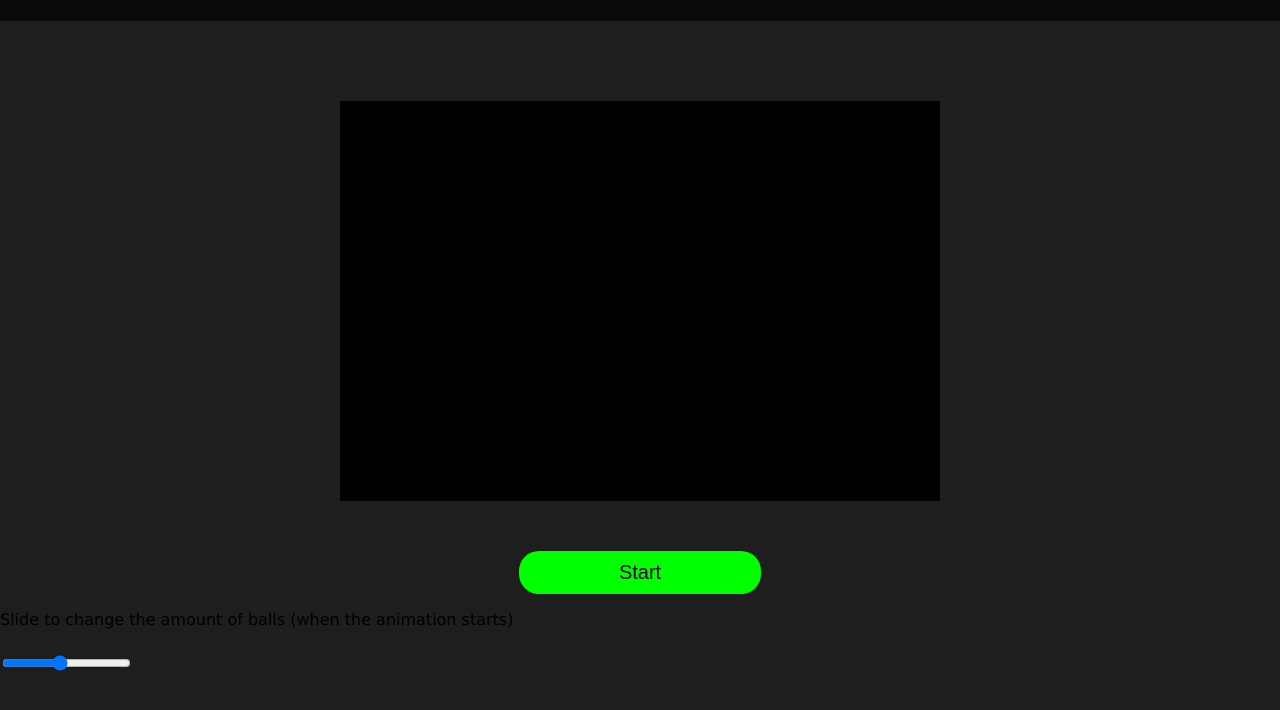
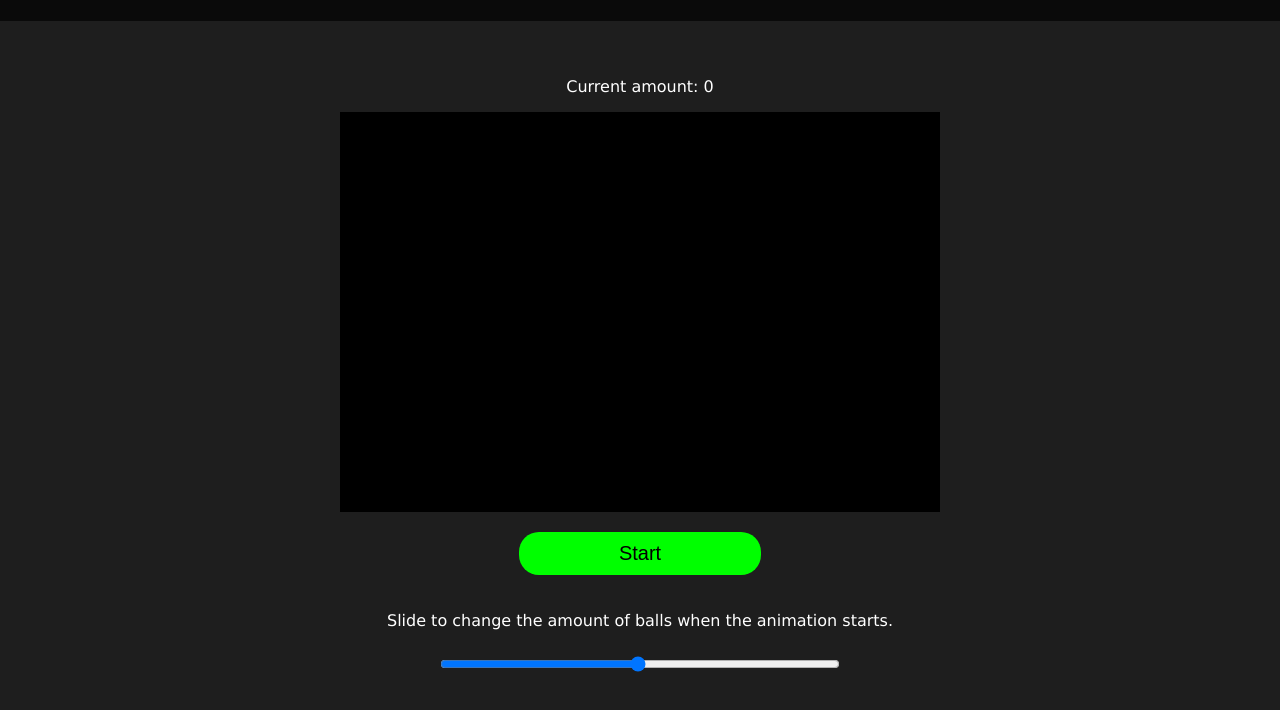
Before and after one commit to ManoahKinnaert/Bounce, a plain HTML site: page Bounce/index.html in a window 1280 px wide. Shown: the part 86-796 px from the top of the page. Drawn offline with Linux system fonts and the light colour scheme.

Commit message:
Slider stuff

```diff
--- a/Bounce/index.html
+++ b/Bounce/index.html
@@ -11,14 +11,15 @@
         <h1>Bounce</h1>
     </div>
     <div class="canvas-container">
+        <p id="ball_count_lbl">Current amount: 0</p>
         <canvas id="view"></canvas>
     </div>
     <div class="btn-container">
         <button id="animation_btn">Start</button>
     </div>
     <div class="slider-container">
-        <p>Slide to change the amount of balls (when the animation starts)</p>
-        <input type="range" id="slider" min="10" max="100" step="1" value="50" title="Slide to increase or decrease amount of balls"/>
+        <p>Slide to change the amount of balls when the animation starts.</p>
+        <input type="range" id="slider" min="1" max="100" step="1" value="50" title="Slide to increase or decrease amount of balls"/>
     </div>
     <script type="module" src="index.js"></script>
 </body>
--- a/Bounce/index.js
+++ b/Bounce/index.js
@@ -5,6 +5,7 @@ import {Vector} from './Balls/vector.js';
 const canvas = document.getElementById("view");
 const animation_btn = document.getElementById("animation_btn");
 const ball_slider = document.getElementById("slider");
+const ball_count_lbl = document.getElementById("ball_count_lbl");
 
 canvas.width = 600;
 canvas.height = 400;
@@ -15,7 +16,9 @@ const colors = ["red", "magenta", "blue", "orange", "green", "yellow", "purple",
 let running = false;
 
 animation_btn.onclick = animationBtnClick;
-
+ball_slider.addEventListener("input", () => {
+    ball_count_lbl.textContent = "Current amount: " + slider.value;
+  });
 function randomInt(min, max) {
     return Math.floor(Math.random() * (max - min)) + min;
 }
--- a/Bounce/style.css
+++ b/Bounce/style.css
@@ -1,5 +1,6 @@
 html {
     font-family: Verdana;
+    color: white;
 }
 
 body {
@@ -11,7 +12,7 @@ body {
 .header {
     background-color: rgb(10, 10, 10);
     overflow: hidden;
-    margin-bottom: 80px;
+    margin-bottom: 40px;
     text-align: center;
 }
 
@@ -29,12 +30,12 @@ canvas {
 }
 
 .canvas-container {
-  display: grid;
-place-items: center;
+    display: grid;
+    place-items: center;
 }
 
 .btn-container {
-    margin-top: 50px;
+    margin-top: 20px;
     display: grid;
     place-items: center;
 }
@@ -47,6 +48,14 @@ place-items: center;
     border-radius: 20px;
 }
 
+.slider-container {
+    margin-top: 20px;
+    display: grid;
+    place-items: center;
+    color: white;
+}
+
 #slider {
     margin-top: 10px;
+    width: 400px;
 }
```
